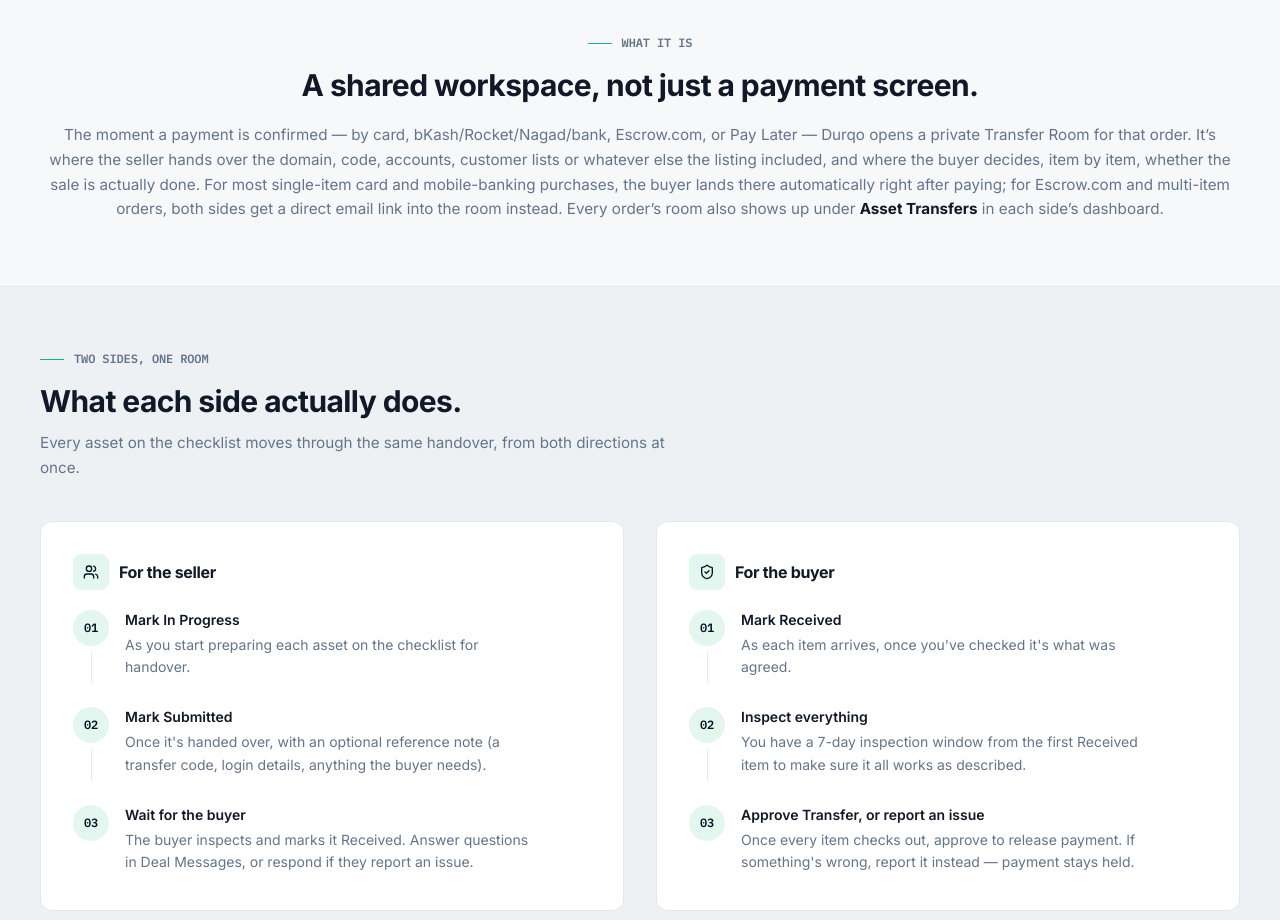
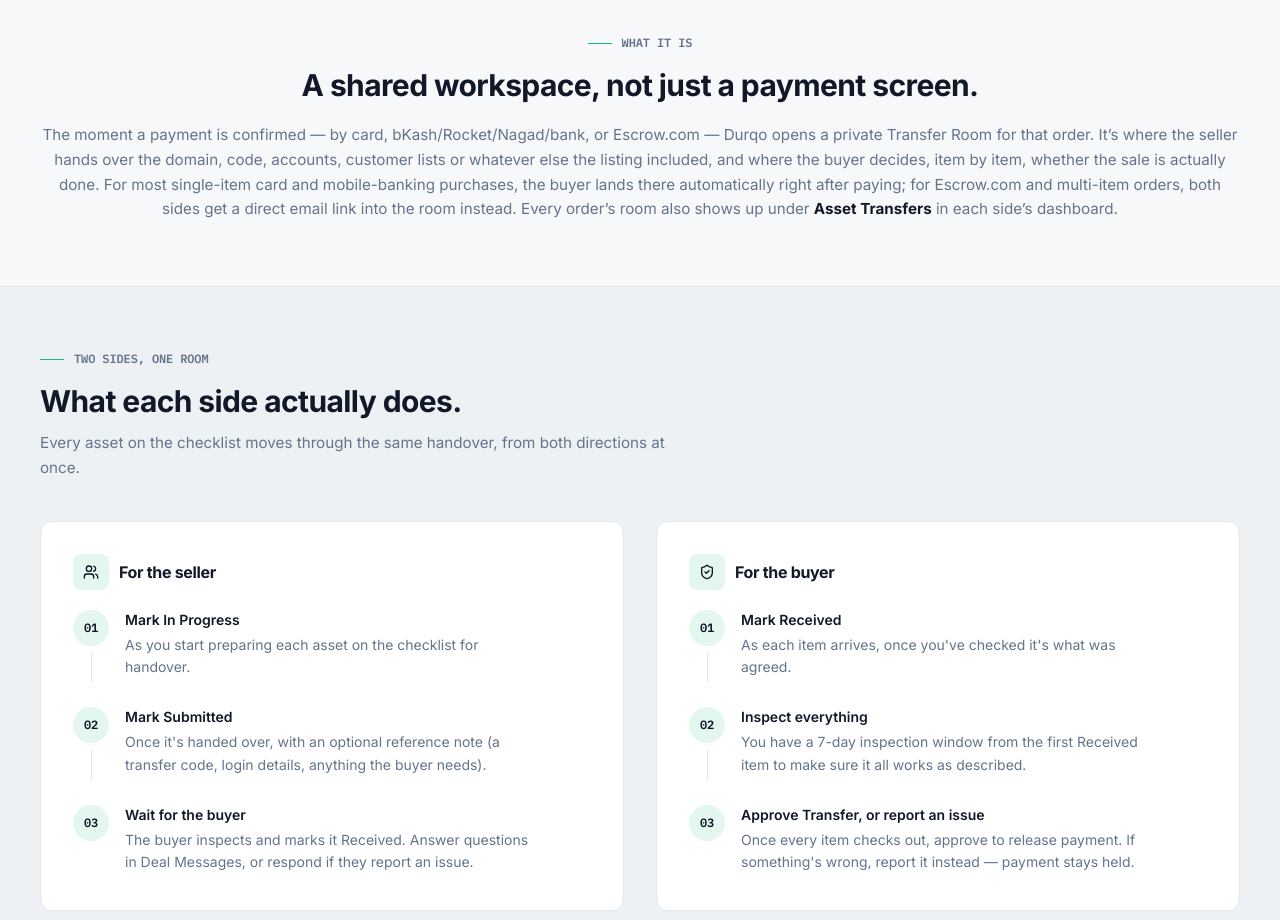
Before and after one commit to mdmanirmia/durqo-app, a Next.js app: page /transfer-room in a window 1280 px wide. Shown: the part 800-1720 px from the top of the page. Built offline with nearby package versions, Linux system fonts and the light colour scheme; no server answers.

Commit message:
Remove Pay Later from Transfer Room page (internal test tool, not a real payment method)

```diff
--- a/src/app/transfer-room/page.tsx
+++ b/src/app/transfer-room/page.tsx
@@ -49,10 +49,14 @@ import Button from "@/components/ui/Button";
 //   escrow_com channel which releases through Escrow.com itself) matches
 //   migration 039 per claude/asset-transfer-post-purchase-redirect-and-
 //   payout-release-addendum.md.
-// - Rooms opening automatically across all four payment channels (Stripe,
-//   SSLCommerz, Escrow.com, Pay Later), the buyer being redirected straight
-//   in for single-item Stripe/SSLCommerz purchases, and the email-CTA path
-//   for Escrow.com/multi-item orders, all match that same addendum.
+// - Rooms opening automatically across every real payment channel (Stripe,
+//   SSLCommerz, Escrow.com), the buyer being redirected straight in for
+//   single-item Stripe/SSLCommerz purchases, and the email-CTA path for
+//   Escrow.com/multi-item orders, all match that same addendum. ("Buy Now —
+//   Pay Later" is a separate, no-payment internal test tool — see its own
+//   code comments in BuyNowButton.tsx — and is deliberately left out of
+//   buyer-facing copy on this page, same as it's deliberately left out of
+//   /terms.)
 // - "Asset Transfers" is the real buyer/seller dashboard nav entry (see
 //   lib/dashboard-nav.ts) linking to the list of a user's own rooms.
 // - Stripe/SSLCommerz are never called "escrow" here, matching /terms and
@@ -231,8 +235,8 @@ export default function TransferRoomPage() {
             <DashEyebrow center>What it is</DashEyebrow>
             <h2 className="mb-5 text-center text-2xl sm:text-3xl">A shared workspace, not just a payment screen.</h2>
             <p className="text-center text-[0.95rem] leading-relaxed text-ink-soft">
-              The moment a payment is confirmed &mdash; by card, bKash/Rocket/Nagad/bank, Escrow.com, or Pay Later
-              &mdash; Durqo opens a private Transfer Room for that order. It&rsquo;s where the seller hands over the
+              The moment a payment is confirmed &mdash; by card, bKash/Rocket/Nagad/bank, or Escrow.com &mdash;
+              Durqo opens a private Transfer Room for that order. It&rsquo;s where the seller hands over the
               domain, code, accounts, customer lists or whatever else the listing included, and where the buyer
               decides, item by item, whether the sale is actually done. For most single-item card and mobile-banking
               purchases, the buyer lands there automatically right after paying; for Escrow.com and multi-item
```
